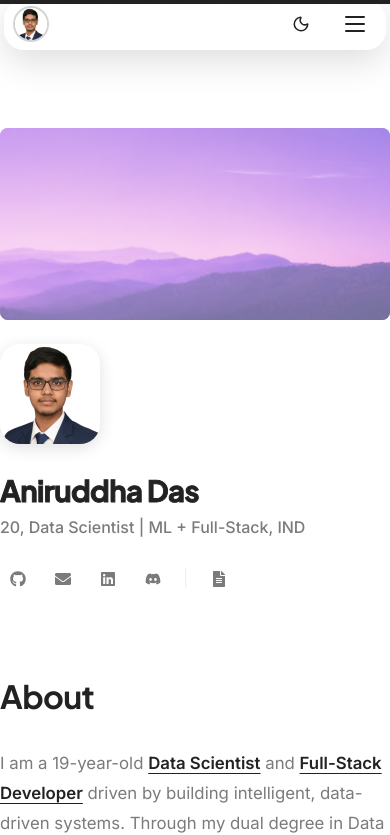
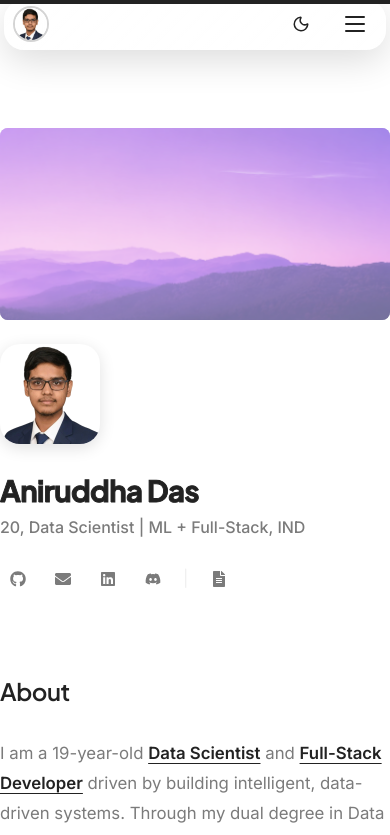
Before and after one commit to 24f2006234/aniruddha-portfolio, a React (Vite) app: page / in a window 390 px wide. Shown: the top 835 px of the page. Built offline with nearby package versions, Linux system fonts and the light colour scheme.

Commit message:
style: Scale down global typography to create a sleeker, more professional layout similar to Subham's site

```diff
--- a/src/components/Projects.jsx
+++ b/src/components/Projects.jsx
@@ -100,20 +100,20 @@ export default function Projects() {
               <div style={{ padding: '1.75rem', display: 'flex', flexDirection: 'column', flexGrow: 1 }}>
 
                 <div style={{ display: 'flex', justifyContent: 'space-between', alignItems: 'flex-start', marginBottom: '1rem' }}>
-                  <h3 style={{ fontSize: '1.4rem', fontWeight: '700', color: 'var(--text-primary)', margin: 0, lineHeight: 1.2 }}>{project.title}</h3>
+                  <h3 style={{ fontSize: '1.25rem', fontWeight: '600', color: 'var(--text-primary)', margin: 0, lineHeight: 1.2 }}>{project.title}</h3>
                   <span style={{ fontSize: '0.8rem', color: 'var(--text-muted)', fontWeight: 600, background: 'var(--bg-secondary)', padding: '0.2rem 0.6rem', borderRadius: '50px' }}>
                     {project.year}
                   </span>
                 </div>
 
-                <p style={{ color: 'var(--text-secondary)', fontSize: '0.95rem', lineHeight: '1.6', margin: '0 0 1.5rem 0', flexGrow: 1 }}>
+                <p style={{ color: 'var(--text-secondary)', fontSize: '0.85rem', lineHeight: '1.6', margin: '0 0 1.5rem 0', flexGrow: 1 }}>
                   {project.description}
                 </p>
 
                 <div style={{ display: 'flex', flexWrap: 'wrap', gap: '0.5rem', marginBottom: '2rem' }}>
                   {project.tech.map((t, ti) => (
                     <span key={ti} style={{
-                      fontSize: '0.75rem', padding: '0.3rem 0.75rem',
+                      fontSize: '0.7rem', padding: '0.25rem 0.6rem',
                       background: 'transparent', border: '1px solid var(--border-light)',
                       borderRadius: '50px', color: 'var(--text-secondary)',
                       display: 'flex', alignItems: 'center', gap: '6px', fontWeight: 600
--- a/src/index.css
+++ b/src/index.css
@@ -13,7 +13,7 @@
 
   --mono: ui-monospace, Consolas, monospace;
 
-  font: 18px/145% var(--font-body);
+  font: 15px/1.6 var(--font-body);
   letter-spacing: 0.18px;
   color-scheme: light dark;
   color: var(--text);
@@ -24,7 +24,7 @@
   -moz-osx-font-smoothing: grayscale;
 
   @media (max-width: 1024px) {
-    font-size: 16px;
+    font-size: 14px;
   }
 }
 
--- a/src/styles/globals.css
+++ b/src/styles/globals.css
@@ -313,8 +313,8 @@ a {
 
 .section-title {
   font-family: var(--font-heading);
-  font-size: clamp(2rem, 4vw, 3rem);
-  font-weight: 700;
+  font-size: clamp(1.5rem, 3vw, 2rem);
+  font-weight: 600;
   color: var(--text-primary);
   margin-bottom: 1rem;
 }
```
